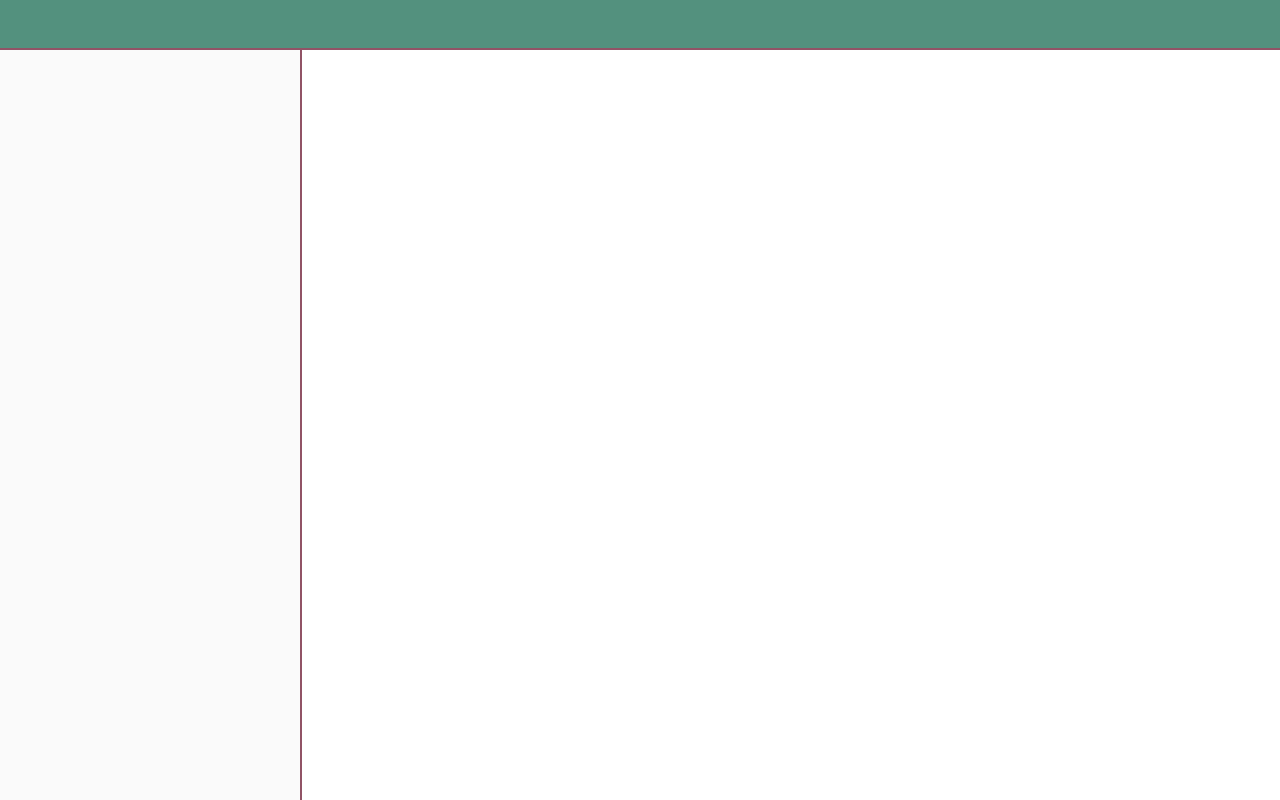
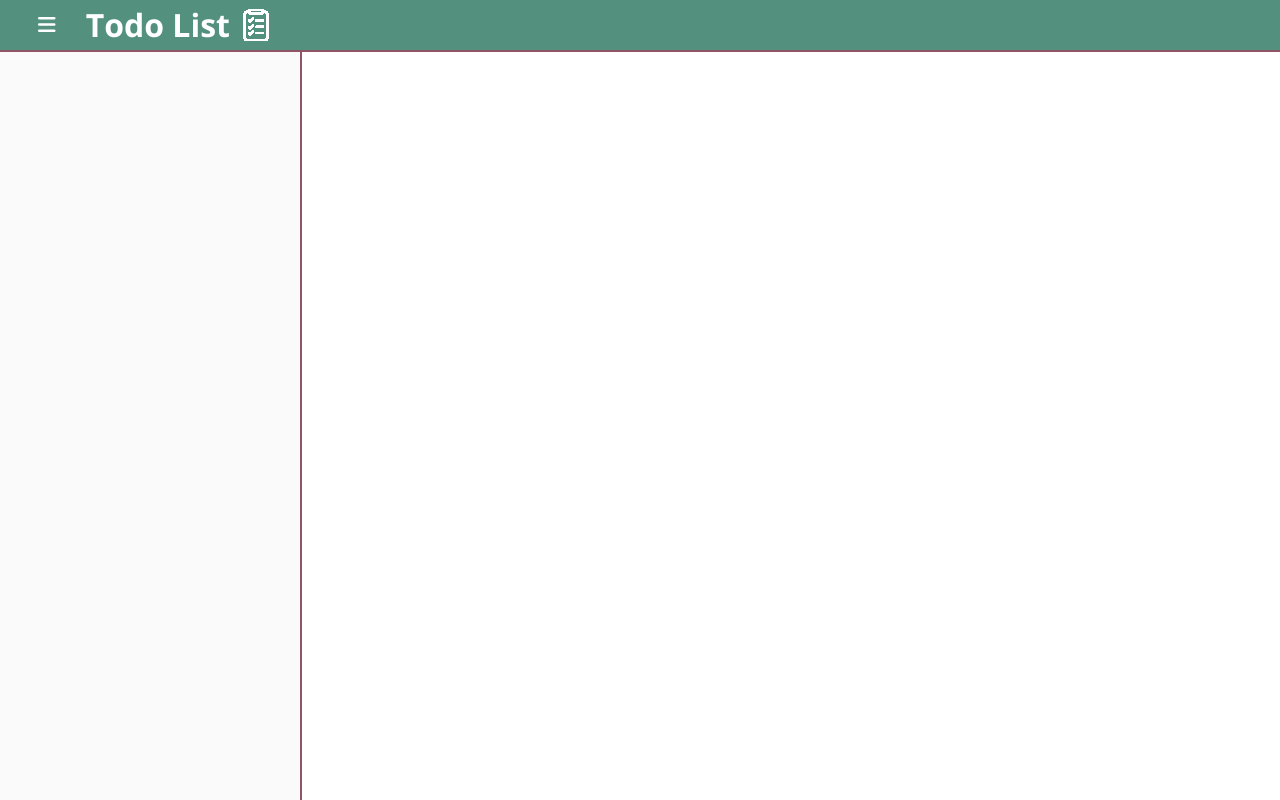
Before and after one commit to evan1mclean/todo-list, a plain HTML site: page index.html in a window 1280 px wide. Drawn offline with nearby package versions, Linux system fonts and the light colour scheme; files whose address does not match are found by name.

Commit message:
Adds header content

```diff
--- a/index.html
+++ b/index.html
@@ -4,14 +4,25 @@
     <meta charset="UTF-8">
     <meta http-equiv="X-UA-Compatible" content="IE=edge">
     <meta name="viewport" content="width=device-width, initial-scale=1.0">
+    <link rel="preconnect" href="https://fonts.googleapis.com">
+    <link rel="preconnect" href="https://fonts.gstatic.com" crossorigin>
+    <link href="https://fonts.googleapis.com/css2?family=Open+Sans:wght@700&display=swap" rel="stylesheet">
     <link rel="stylesheet" href="./styles/normalize.css">
     <link rel="stylesheet" href="./styles/style.css">
+    <script src="https://kit.fontawesome.com/0c141d9ac7.js" crossorigin="anonymous"></script>
     <script src="/dist/main.js" defer></script>
     <title>Todo List</title>
 </head>
 <body>
     <div class="project-container">
         <div class="header">
+            <div class="sidebar-toggle">
+                <i class="fa-solid fa-bars fa-lg"></i>
+            </div>
+            <div class="title">
+                <h1>Todo List</h1>
+                <img src="./images/to-do-list.png" alt="Todo List Icon">
+            </div>
 
         </div>
         <div class="sidebar">
--- a/styles/style.css
+++ b/styles/style.css
@@ -2,6 +2,7 @@
     --background-color: #53917E;
     --border-color: #915366;
     --border: 2px solid var(--border-color);
+    font-family: 'Open Sans', sans-serif;
 }
 
 .project-container {
@@ -13,9 +14,29 @@
 }
 
 .header {
+    color: white;
     grid-row: 1/2;
-    grid-column: 1/3;
-    border-bottom: var(--border);
+    grid-column: 1/2;
+    padding: 0 30px;
+    display: flex;
+    align-items: center;
+    justify-content: space-between;
+}
+
+.sidebar-toggle {
+    padding: 8px;
+}
+
+.sidebar-toggle:hover {
+    border-radius: 5px;
+    background-color: #76988e;
+    cursor: pointer;
+}
+
+.title {
+    display: flex;
+    align-items: center;
+    gap: 10px;
 }
 
 .sidebar {
@@ -26,6 +47,7 @@
     white-space: nowrap;
     overflow: hidden;
     transition: 0.3s;
+    border-top: var(--border);
 }
 
 .sidebar .hidden {
@@ -35,4 +57,5 @@
 
 .todo-list {
     background-color: white;
+    border-top: var(--border);
 }
```
Also changed, not shown: images/to-do-list.png (added).
